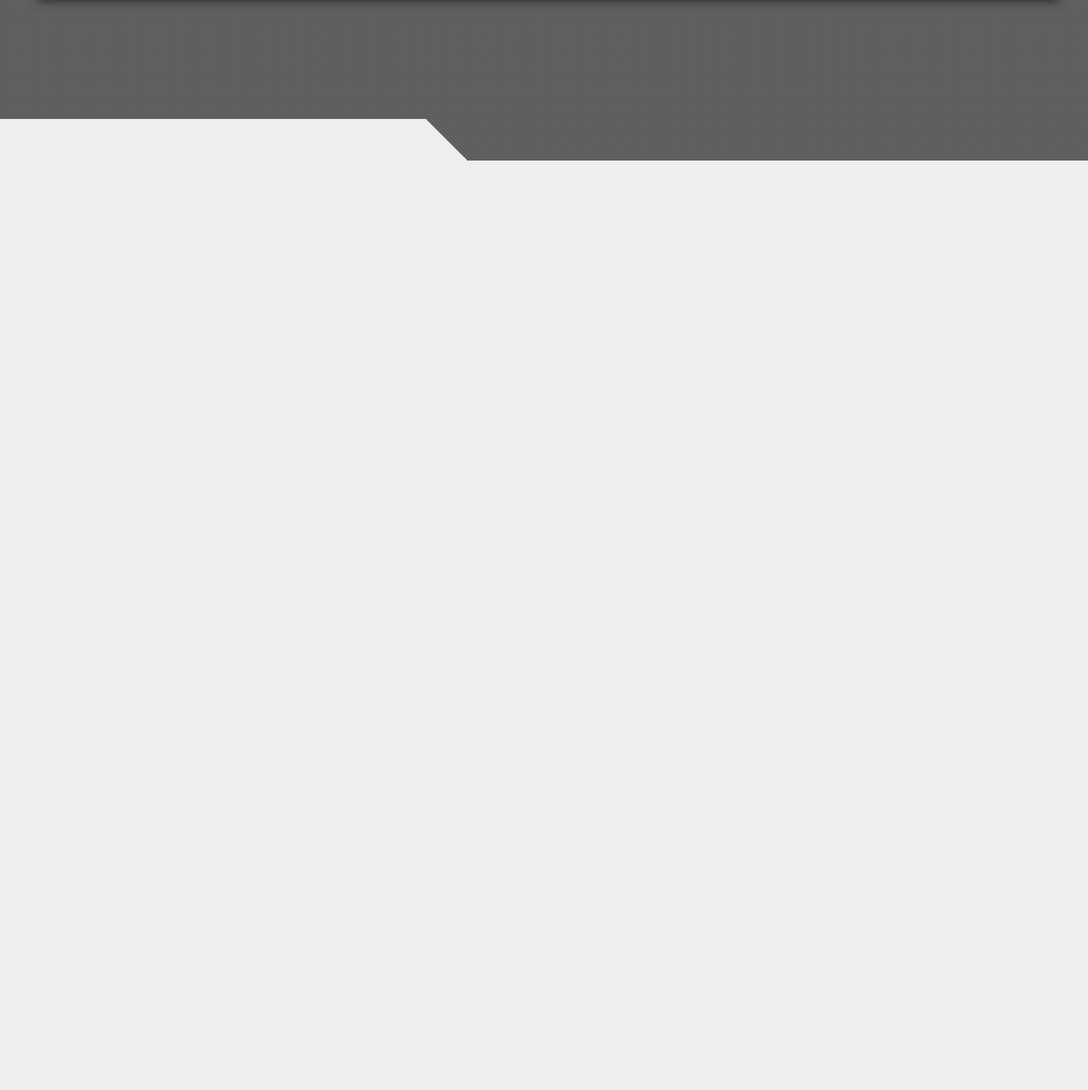
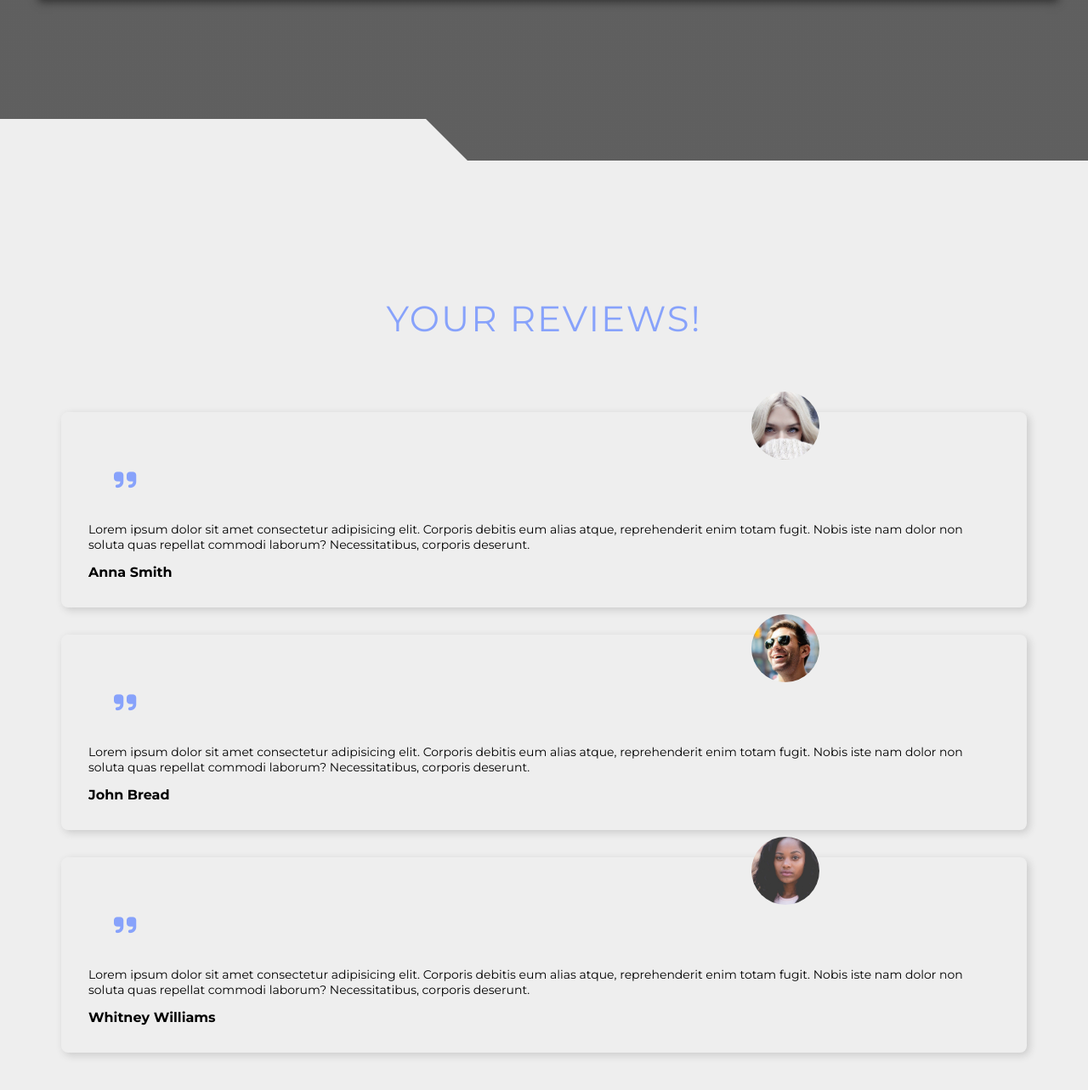
Before and after one commit to Anathretic/second-site, a plain HTML site: page index.html in a window 1280 px wide. Shown: the part 5976-7259 px from the top of the page at 85% size. Before the commit the page ends 6165 px from the top, so only its background shows below. Drawn offline with Linux system fonts and the light colour scheme.

Commit message:
added reviews section

```diff
--- a/index.html
+++ b/index.html
@@ -30,7 +30,7 @@
             <div class="nav__box-items">
                 <a href="#islands" class="nav__box-item" onclick="deleteAnimation()">Islands</a>
                 <a href="#offers" class="nav__box-item" onclick="deleteAnimation()">Offers</a>
-                <a href="#" class="nav__box-item" onclick="deleteAnimation()">Reviews</a>
+                <a href="#reviews" class="nav__box-item" onclick="deleteAnimation()">Reviews</a>
                 <a href="#" class="nav__box-item" onclick="deleteAnimation()">Contact</a>
             </div>
         </div>
@@ -208,6 +208,43 @@
                 </div>
             </div>
         </section>
+        <section class="reviews section section-padding white-section" id="reviews">
+            <h2 class="section-heading">Your reviews!</h2>
+            <div class="wrapper">
+                <div class="reviews__boxes">
+                    <div class="reviews__box">
+                        <div class="reviews__box-img">
+                            <img src="img/woman1-reviews.jpg" alt="Anna Smith">
+                        </div>
+                        <div class="reviews__box-info">
+                            <div class="reviews__box-quote"><i class="fa-solid fa-quote-right"></i></div>
+                            <p class="reviews__box-text">Lorem ipsum dolor sit amet consectetur adipisicing elit. Corporis debitis eum alias atque, reprehenderit enim totam fugit. Nobis iste nam dolor non soluta quas repellat commodi laborum? Necessitatibus, corporis deserunt.</p>
+                            <p><strong>Anna Smith</strong></p>
+                        </div>
+                    </div>
+                    <div class="reviews__box">
+                        <div class="reviews__box-img">
+                            <img src="img/man-reviews.jpg" alt="John Bread">
+                        </div>
+                        <div class="reviews__box-info">
+                            <div class="reviews__box-quote"><i class="fa-solid fa-quote-right"></i></div>
+                            <p class="reviews__box-text">Lorem ipsum dolor sit amet consectetur adipisicing elit. Corporis debitis eum alias atque, reprehenderit enim totam fugit. Nobis iste nam dolor non soluta quas repellat commodi laborum? Necessitatibus, corporis deserunt.</p>
+                            <p><strong>John Bread</strong></p>
+                        </div>
+                    </div>
+                    <div class="reviews__box">
+                        <div class="reviews__box-img">
+                            <img src="img/woman2-reviews.jpg" alt="Whitney Williams">
+                        </div>
+                        <div class="reviews__box-info">
+                            <div class="reviews__box-quote"><i class="fa-solid fa-quote-right"></i></div>
+                            <p class="reviews__box-text">Lorem ipsum dolor sit amet consectetur adipisicing elit. Corporis debitis eum alias atque, reprehenderit enim totam fugit. Nobis iste nam dolor non soluta quas repellat commodi laborum? Necessitatibus, corporis deserunt.</p>
+                            <p><strong>Whitney Williams</strong></p>
+                        </div>
+                    </div>
+                </div>
+            </div>
+        </section>
     </main>
 
     <script src="js/main.js"></script>
--- a/sass/_main.scss
+++ b/sass/_main.scss
@@ -479,3 +479,43 @@ body {
 		}
 	}
 }
+
+.reviews {
+	&__box {
+		position: relative;
+		margin: 2em;
+		padding: 2em;
+		border-radius: 8px;
+		box-shadow: 3px 3px 10px rgba(46, 46, 46, 0.18);
+		transition: transform 0.3s;
+
+		&:hover {
+			transform: scale(0.95);
+		}
+
+		&-img {
+			position: absolute;
+			top: 8%;
+			left: 75%;
+			transform: translate(-50%, -50%);
+
+			img {
+				width: 8rem;
+				height: 8rem;
+				object-fit: cover;
+				border-radius: 50%;
+			}
+		}
+
+		&-quote {
+			margin: 1em;
+			font-size: 3rem;
+			color: colors.$main-color;
+		}
+
+		&-text {
+			margin-bottom: 1em;
+			font-size: 1.4rem;
+		}
+	}
+}
--- a/sass/_medium.scss
+++ b/sass/_medium.scss
@@ -1,3 +1,9 @@
+@media(max-width: 767px) {
+	.reviews.section-padding {
+		padding: 6em 0;
+	}
+}
+
 @media (min-width: 768px) {
 
     .white-block {
```
Also changed, not shown: css/style.css, img/man-reviews.jpg (added), img/woman1-reviews.jpg (added), img/woman2-reviews.jpg (added), 1 other file.
